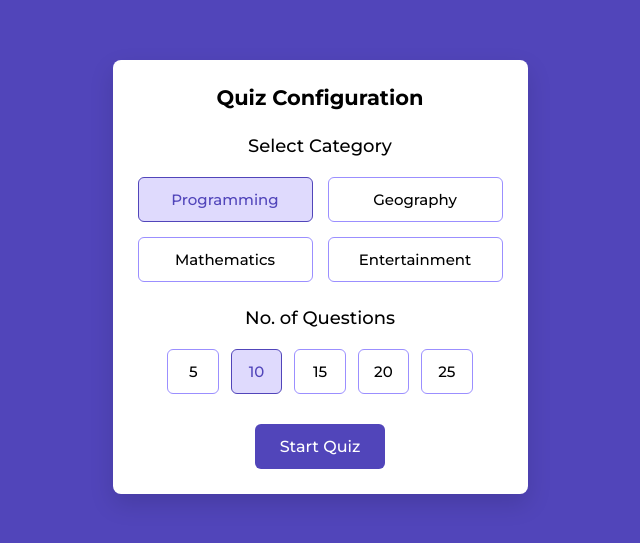
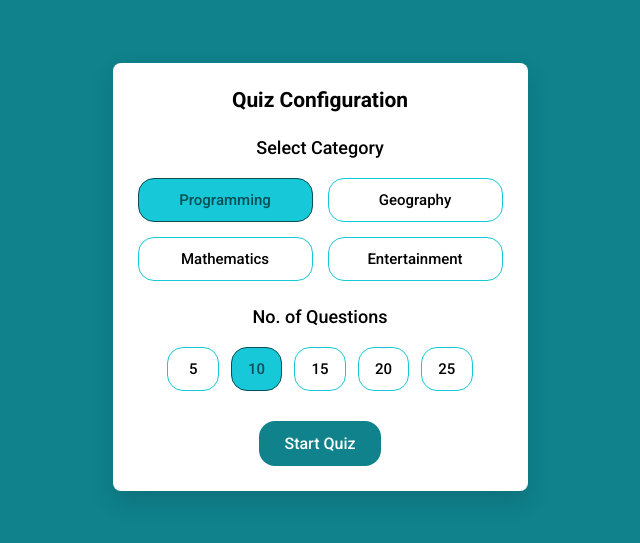
Before and after one commit to marlonlamer/Quiz-App, a plain HTML site: page Quiz App/index.html in a window 1280 px wide. Shown: the part 123-666 px from the top of the page, without its empty margins (320-960 px from the left). Drawn offline with nearby package versions, Linux system fonts and the light colour scheme.

Commit message:
Update quiz app design( new colors and animation

```diff
--- a/Quiz App/style.css
+++ b/Quiz App/style.css
@@ -1,10 +1,10 @@
-@import url('https://fonts.googleapis.com/css2?family=Montserrat:wght@100..900&display=swap');
+@import url('https://fonts.googleapis.com/css2?family=Roboto:ital,wght@0,100..900;1,100..900&display=swap');
 
 * {
     margin: 0;
     padding: 0;
     box-sizing: border-box;
-    font-family: "Montserrat", sans-serif;
+    font-family: "Roboto", sans-serif;
 }
 
 body {
@@ -13,15 +13,17 @@ body {
     align-items: center;
     justify-content: center;
     min-height: 100vh;
-    background: #5145BA;
+    /* background: #5145BA;   */
+    background: #0F828C;
 }
 
 :where(.config-container, .quiz-container,
 .result-container) {
     display: none;
-    background: #fff;
-    border-radius: 8px;
+    background: #FFF;
+    border-radius: 16px;
     box-shadow: 0 10px 25px rgba(0, 0, 0, 0.13);
+    animation: fadeIn 0.5s ease-in-out;
 }
 
 .config-container {
@@ -65,21 +67,21 @@ body {
     font-size: 0.938rem;
     font-weight: 500;
     background: #fff;
-    border-radius: 6px;
+    border-radius: 16px;
     cursor: pointer;
-    border: 1px solid #9B8FFF;
+    border: 1px solid #17c8d8;
     transition: 0.3s ease;
 }
 
 .config-option button.active {
-    color: #5145BA;
-    border-color: #5145BA;
-    background: #dfdafd;
+    color: #094f55;
+    border-color: #094f55;
+    background: #17c8d8;
 }
 
 .config-option button:hover,
 .quiz-content .answer-option:hover {
-    background: #dad5fd;
+    background: #17c8d8;
 }
 
 .question-options button {
@@ -93,10 +95,10 @@ body {
     border: none;
     cursor: pointer;
     font-weight: 500;
-    background: #5145BA;
+    background: #0F828C;
     padding: 13px 25px;
     font-size: 1rem;
-    border-radius: 6px;
+    border-radius: 16px;
     transition: background 0.3s ease;
 }
 
@@ -107,7 +109,7 @@ body {
 .config-container .start-quiz-btn:hover,
 .quiz-footer .next-question-btn:hover,
 .result-container .try-again-btn:hover {
-    background: #403795;
+    background: #094f55;
 }
 
 .quiz-container {
@@ -136,7 +138,7 @@ body {
     gap: 5px;
     font-weight: 600;
     padding: 7px 9px;
-    border-radius: 6px;
+    border-radius: 16px;
     background: #32313C;
     transition: 0.3s ease;
 }
@@ -167,7 +169,7 @@ body {
     align-items: center;
     padding: 13px 16px;
     background: #F3F1FF;
-    border-radius: 6px;
+    border-radius: 16px;
     cursor: pointer;
     border: 1px solid #B5ACFF;
     transition: 0.3s ease;
@@ -242,6 +244,12 @@ body {
     padding: 12px 20px;
 }
 
+@keyframes fadeIn {
+  from { opacity: 0; transform: scale(0.95); }
+  to { opacity: 1; transform: scale(1); }
+}
+
+
 /* Media query code for mobile screens */
 @media (max-width: 624px) {
     .config-container,
```
